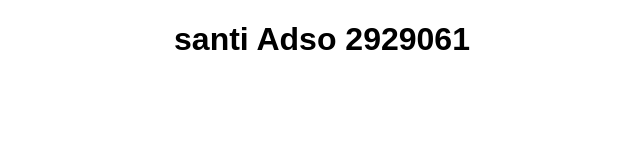
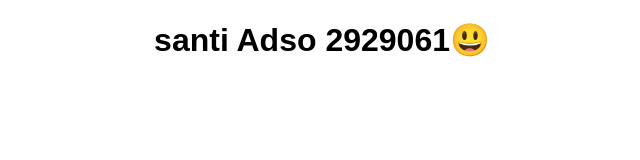
Before and after one commit to SantiM0131/adso2929061, a plain HTML site: page index.html in a window 1280 px wide. Shown: the whole page, without its empty margins (318-958 px from the left). Drawn offline with Linux system fonts and the light colour scheme.

Commit message:
estatus 3

```diff
--- a/index.html
+++ b/index.html
@@ -13,6 +13,6 @@
     </style>
 </head>
 <body>
-    <h1>santi Adso 2929061</h1>
+    <h1>santi Adso 2929061😃</h1>
 </body>
 </html>
```
